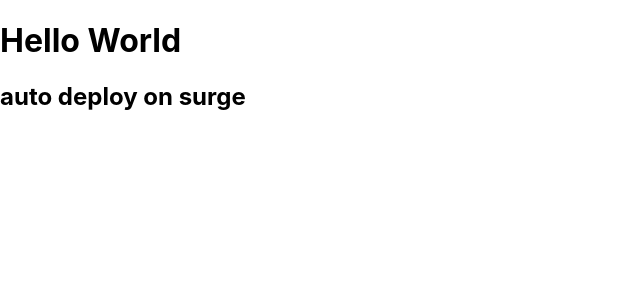
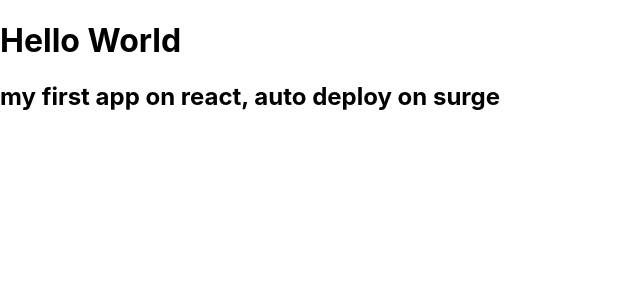
Before and after one commit to intelysol/react-base-app, a React (Create React App) app: page / in a window 1280 px wide. Shown: the top 300 px of the page, without its empty margins (0-640 px from the left). Built offline with nearby package versions, Linux system fonts and the light colour scheme.

Commit message:
Update App.js

```diff
--- a/src/App.js
+++ b/src/App.js
@@ -6,7 +6,7 @@ function App() {
   return (
     <div>
       <h1>Hello World </h1>
-       <h2>auto deploy on surge </h2>
+       <h2>my first app on react,  auto deploy on surge </h2>
     </div>
   );
 }
```
